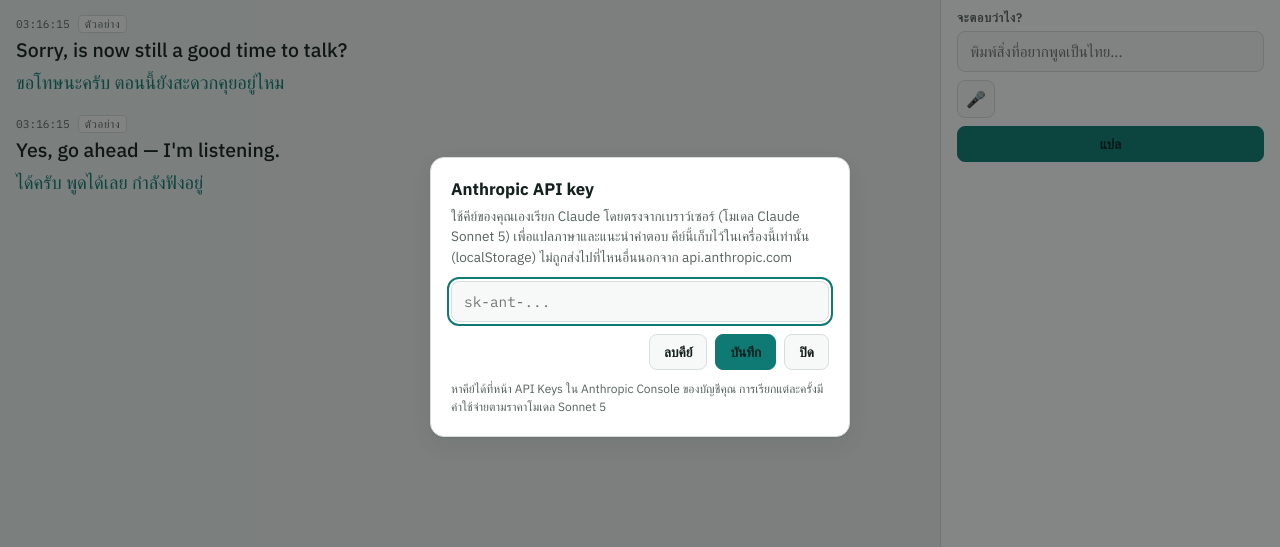
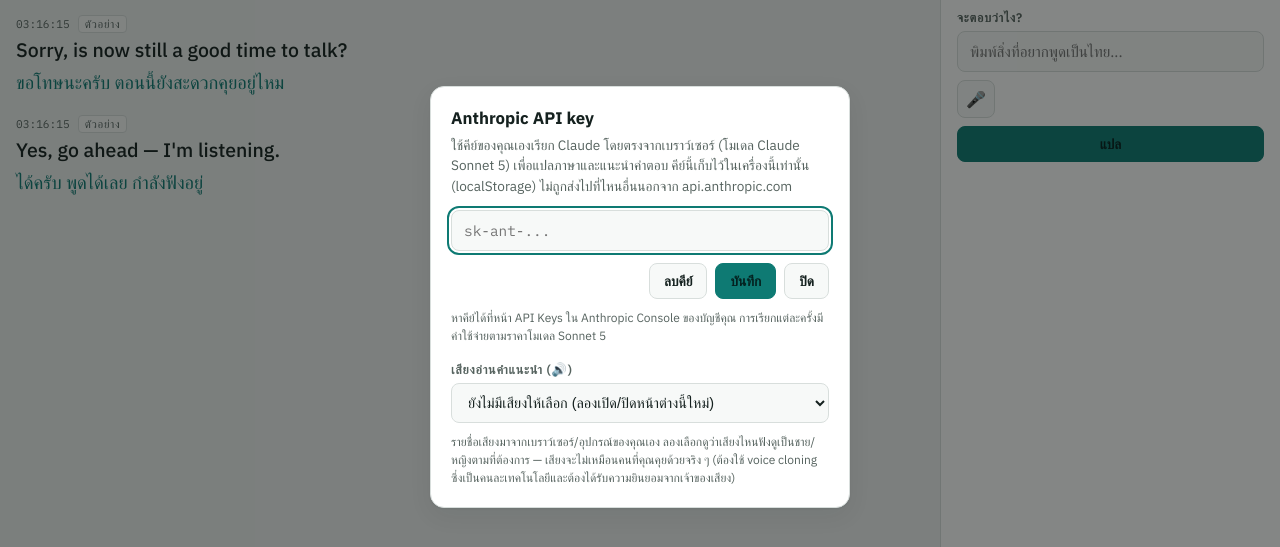
Before and after one commit to sooksun2009-arch/earshot, a plain HTML site: page index.html in a window 1280 px wide. Both pictures are taken after a click on the button "ตั้งค่า API key". Shown: the part 103-650 px from the top of the page. Drawn offline with Linux system fonts and the light colour scheme; a web font is replaced by a local one.

Commit message:
Add TTS voice selection in settings

```diff
--- a/index.html
+++ b/index.html
@@ -288,6 +288,16 @@
   }
   .modal-actions { display: flex; gap: 8px; justify-content: flex-end; }
   .modal-note { font-size: 0.75rem; color: var(--ink-dim); margin-top: 10px; line-height: 1.5; }
+  .modal-section-label { font-size: 0.78rem; font-weight: 600; color: var(--ink-dim); margin: 16px 0 6px; text-transform: uppercase; letter-spacing: 0.06em; }
+  .modal select {
+    width: 100%;
+    border: 1px solid var(--border);
+    background: var(--bg-raised);
+    color: var(--ink);
+    border-radius: 8px;
+    padding: 10px 12px;
+    font-size: 0.9rem;
+  }
 </style>
 </head>
 <body>
@@ -330,6 +340,10 @@
       <button id="closeSettingsBtn" class="btn">ปิด</button>
     </div>
     <div class="modal-note">หาคีย์ได้ที่หน้า API Keys ใน Anthropic Console ของบัญชีคุณ การเรียกแต่ละครั้งมีค่าใช้จ่ายตามราคาโมเดล Sonnet 5</div>
+
+    <div class="modal-section-label">เสียงอ่านคำแนะนำ (🔊)</div>
+    <select id="voiceSelect"></select>
+    <div class="modal-note">รายชื่อเสียงมาจากเบราว์เซอร์/อุปกรณ์ของคุณเอง ลองเลือกดูว่าเสียงไหนฟังดูเป็นชาย/หญิงตามที่ต้องการ — เสียงจะไม่เหมือนคนที่คุณคุยด้วยจริง ๆ (ต้องใช้ voice cloning ซึ่งเป็นคนละเทคโนโลยีและต้องได้รับความยินยอมจากเจ้าของเสียง)</div>
   </div>
 </div>
 
@@ -345,6 +359,7 @@
   var settingsBtn = document.getElementById('settingsBtn');
   var settingsModal = document.getElementById('settingsModal');
   var apiKeyInput = document.getElementById('apiKeyInput');
+  var voiceSelect = document.getElementById('voiceSelect');
   var saveKeyBtn = document.getElementById('saveKeyBtn');
   var clearKeyBtn = document.getElementById('clearKeyBtn');
   var closeSettingsBtn = document.getElementById('closeSettingsBtn');
@@ -374,6 +389,36 @@
   function setApiKey(k) { try { localStorage.setItem(KEY_STORAGE, k); } catch (e) {} }
   function clearApiKey() { try { localStorage.removeItem(KEY_STORAGE); } catch (e) {} }
 
+  var VOICE_STORAGE = 'earshot_tts_voice_uri';
+  function getSavedVoiceURI() { try { return localStorage.getItem(VOICE_STORAGE) || ''; } catch (e) { return ''; } }
+  function setSavedVoiceURI(uri) { try { localStorage.setItem(VOICE_STORAGE, uri); } catch (e) {} }
+
+  function populateVoices() {
+    if (!window.speechSynthesis) return;
+    var voices = window.speechSynthesis.getVoices().filter(function (v) { return /^en/i.test(v.lang); });
+    var saved = getSavedVoiceURI();
+    voiceSelect.innerHTML = '';
+    if (!voices.length) {
+      var opt = document.createElement('option');
+      opt.value = '';
+      opt.textContent = 'ยังไม่มีเสียงให้เลือก (ลองเปิด/ปิดหน้าต่างนี้ใหม่)';
+      voiceSelect.appendChild(opt);
+      return;
+    }
+    voices.forEach(function (v) {
+      var opt = document.createElement('option');
+      opt.value = v.voiceURI;
+      opt.textContent = v.name + ' (' + v.lang + ')';
+      if (v.voiceURI === saved) opt.selected = true;
+      voiceSelect.appendChild(opt);
+    });
+  }
+  if (window.speechSynthesis) {
+    populateVoices();
+    window.speechSynthesis.addEventListener('voiceschanged', populateVoices);
+  }
+  voiceSelect.addEventListener('change', function () { setSavedVoiceURI(voiceSelect.value); });
+
   function showBanner(text, opts) {
     banner.innerHTML = '';
     banner.appendChild(document.createTextNode(text));
@@ -389,6 +434,7 @@
 
   function openSettings() {
     apiKeyInput.value = getApiKey();
+    populateVoices();
     settingsModal.hidden = false;
     apiKeyInput.focus();
   }
@@ -782,7 +828,9 @@
       speak.addEventListener('click', function () {
         if (!window.speechSynthesis) return;
         var u = new SpeechSynthesisUtterance(String(item.text || ''));
-        u.lang = 'en-US';
+        var savedURI = getSavedVoiceURI();
+        var voice = window.speechSynthesis.getVoices().find(function (v) { return v.voiceURI === savedURI; });
+        if (voice) { u.voice = voice; u.lang = voice.lang; } else { u.lang = 'en-US'; }
         window.speechSynthesis.speak(u);
       });
       card.appendChild(style);
```
